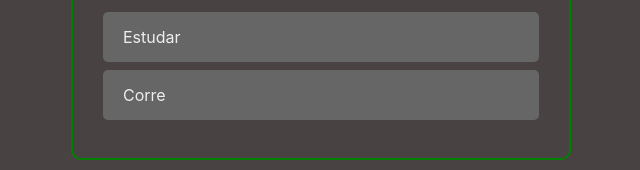
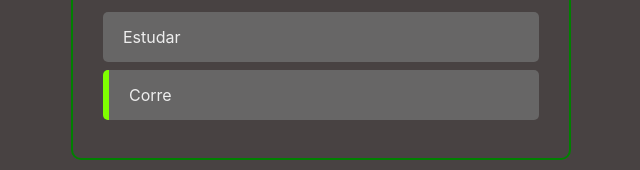
Before and after one commit to igorxcardoso/task-list-rails-react, a React (Create React App) app: page / in a window 1280 px wide. Shown: the part 120-290 px from the top of the page, without its empty margins (319-959 px from the left). Built offline with nearby package versions, Linux system fonts and the light colour scheme; the HTML template or start-up script is replaced by a standard one.

Commit message:
Task list running. It is added and marking

```diff
--- a/src/App.jsx
+++ b/src/App.jsx
@@ -1,7 +1,8 @@
 import React, { useState } from "react";
-import Task from "./components/Tasks"
+import Tasks from "./components/Tasks"
 import AddTask from "./components/AddTask";
 import "./App.css"
+import {v4 as uuidv4} from "uuid"
 
 const App = () => {
   // let message = "Ola!"S
@@ -18,23 +19,40 @@ const App = () => {
     }
   ]);
 
+  const handleTaskClick = (taskId) => {
+    const newTasks = tasks.map( t => {
+      if(t.id === taskId) {
+        return {
+          ... t,
+          completed: !t.completed
+        }
+      }
+      return t;
+    });
+    setTask(newTasks);
+  };
+
   const handleTaskAddition = (taskTitle) => {
     const newTasks = [
       ... tasks,
       {
         title: taskTitle,
-        id: Math.random(20),
+        id: uuidv4(),
         completed: false
       }
     ];
     setTask(newTasks);
-  }
+  };
 
   return (
     <>
       <div className="container">
         < AddTask handleTaskAddition={handleTaskAddition} />
-        < Task myTasks={tasks} />
+
+        < Tasks
+          myTasks={tasks}
+          handleTaskClick={handleTaskClick}
+        />
       </div>
     </>
   );
--- a/src/components/AddTask.jsx
+++ b/src/components/AddTask.jsx
@@ -1,6 +1,7 @@
 import React, { useState } from 'react';
 import "./AddTask.css"
 import MyButton from './MyButton';
+import "./MyButton.css"
 
 const AddTask = ({ handleTaskAddition }) => {
     const [inputData, setInputData] = useState('');
@@ -10,8 +11,9 @@ const AddTask = ({ handleTaskAddition }) => {
         setInputData(e.target.value);
     }
 
-    const handleAddTaskClick = () => {
+    const handleAddTaskClick = () => { // Vai add a task
         handleTaskAddition(inputData);
+        setInputData(""); // Vai limpar o input
     }
 
     return (
@@ -24,7 +26,7 @@ const AddTask = ({ handleTaskAddition }) => {
             />
 
             <div className="add-task-button-container">
-                <MyButton>Adicionar</MyButton>
+                <MyButton meuClick={handleAddTaskClick}>Adicionar</MyButton>
             </div>
         </div>
     );
--- a/src/components/MyButton.jsx
+++ b/src/components/MyButton.jsx
@@ -1,9 +1,9 @@
 import React from "react";
 import "./MyButton.css"
 
-const MyButton = ({ children, myClick }) => {
+const MyButton = ({ children, meuClick }) => {
     return (
-        <button onClick={myClick} className="button">
+        <button onClick={meuClick} className="button">
             {children}
         </button>
     );
--- a/src/components/Task.jsx
+++ b/src/components/Task.jsx
@@ -1,9 +1,18 @@
 import React from "react";
 import "./Task.css";
 
-const Task = ({ taskComponent }) => {
+const Task = ({ currentTask, handleTaskClick }) => {
     return (
-        <div className="task-container"> { taskComponent.title } </div>
+        <div
+         className="task-container"
+         style={currentTask.completed ? {borderLeft: '6px solid chartreuse'} : {}}
+         onClick={() => handleTaskClick(currentTask.id)}    // Para marcar se foi completada
+         >
+            <div className="task-title">
+                {currentTask.title}
+            </div>
+        </div>
+        // <div className="task-container"> { currentTask.title } </div>
     );
 }
 
--- a/src/components/Tasks.jsx
+++ b/src/components/Tasks.jsx
@@ -1,12 +1,15 @@
 import React from 'react';
 import Task from './Task';
 
-const Tasks = ({ myTasks }) => {
+const Tasks = ({ myTasks, handleTaskClick }) => {
     // debugger
     return (
         <>
             {myTasks.map((currentTask) => (     // Está passando cada elemento de myTasks para o componente Task
-                <Task taskComponent={currentTask} />
+                <Task
+                    currentTask={currentTask}
+                    handleTaskClick={handleTaskClick}
+                />
             ))}
         </>
     );
```
